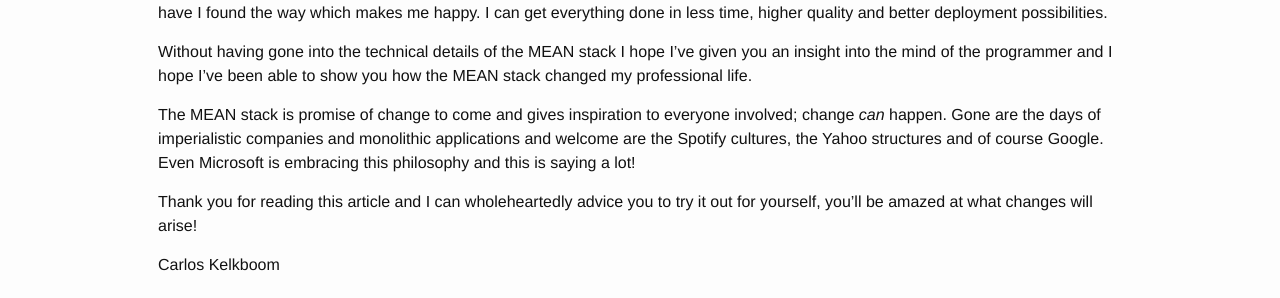
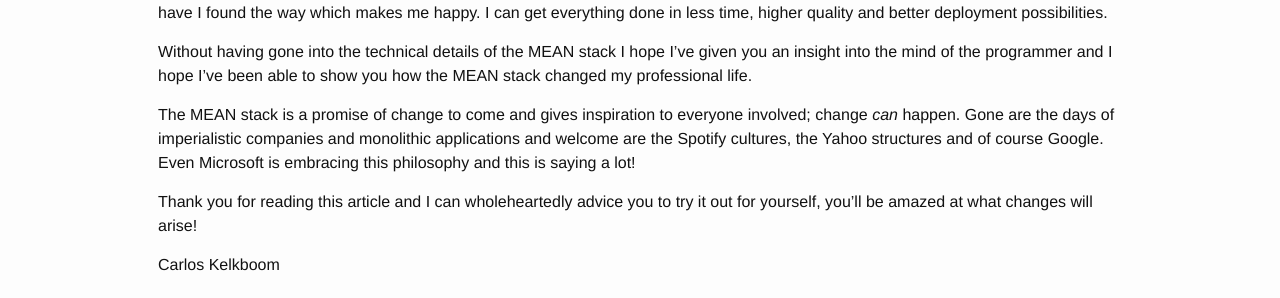
Before and after one commit to Baudin999/Baudin999.github.io, a Jekyll site: the page built from _posts/2015-10-16-the-mind-of-code.md, in a window 1280 px wide. Shown: the part 1630-1928 px from the top of the page. Built offline with Jekyll 4.4.1, drawn with Linux system fonts in a browser that asks for light colours.

Commit message:
fixed a few spelling problems

```diff
--- a/_posts/2015-10-16-the-mind-of-code.md
+++ b/_posts/2015-10-16-the-mind-of-code.md
@@ -83,7 +83,7 @@ better deployment possibilities.
 Without having gone into the technical details of the MEAN stack I hope I've given you an insight into the mind of the
 programmer and I hope I've been able to show you how the MEAN stack changed my professional life.
 
-The MEAN stack is promise of change to come and gives inspiration to everyone involved; change *can*
+The MEAN stack is a promise of change to come and gives inspiration to everyone involved; change *can*
 happen. Gone are the days of imperialistic companies and monolithic applications and welcome are the Spotify cultures,
 the Yahoo structures and of course Google. Even Microsoft is embracing this philosophy and this is saying a lot!
 
```
